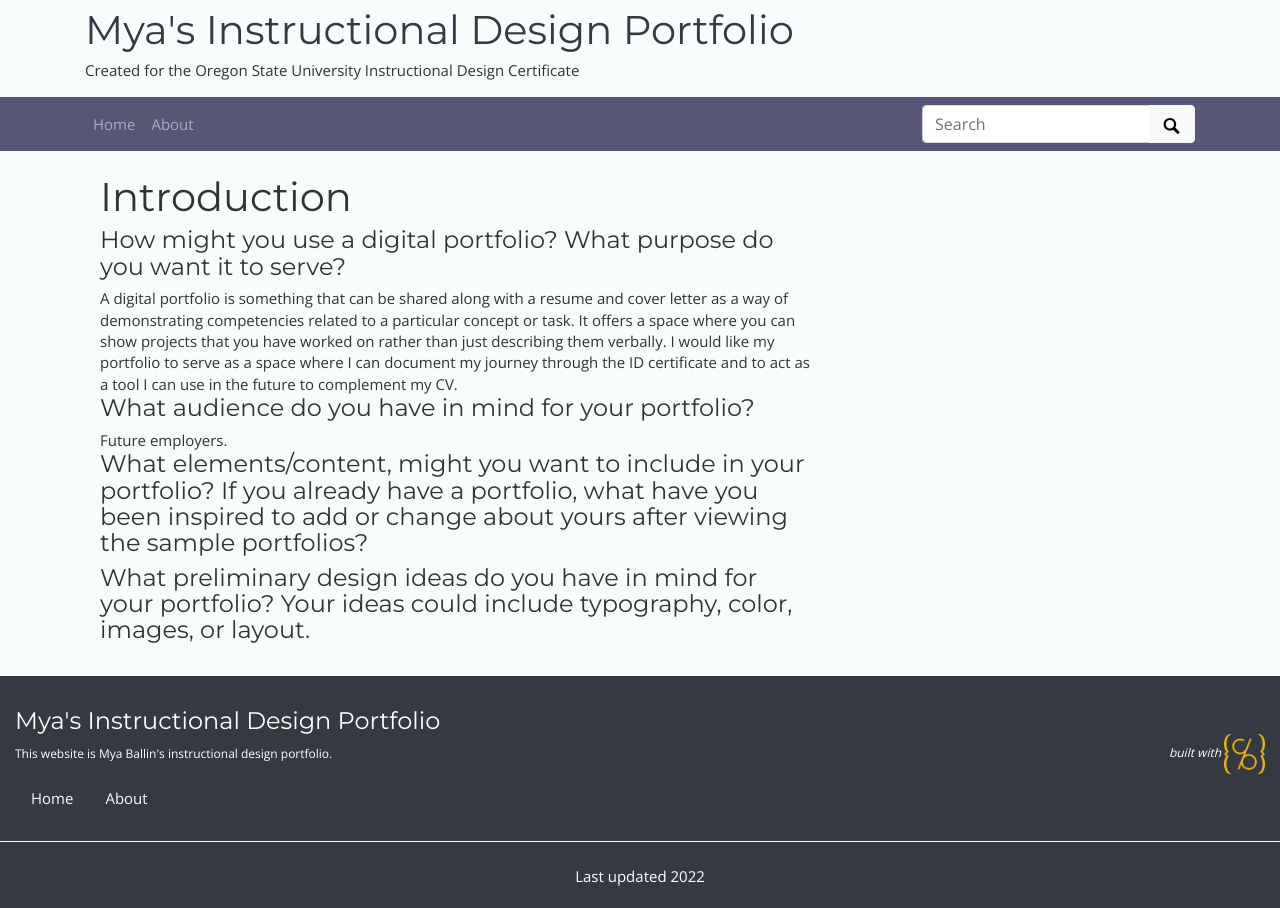
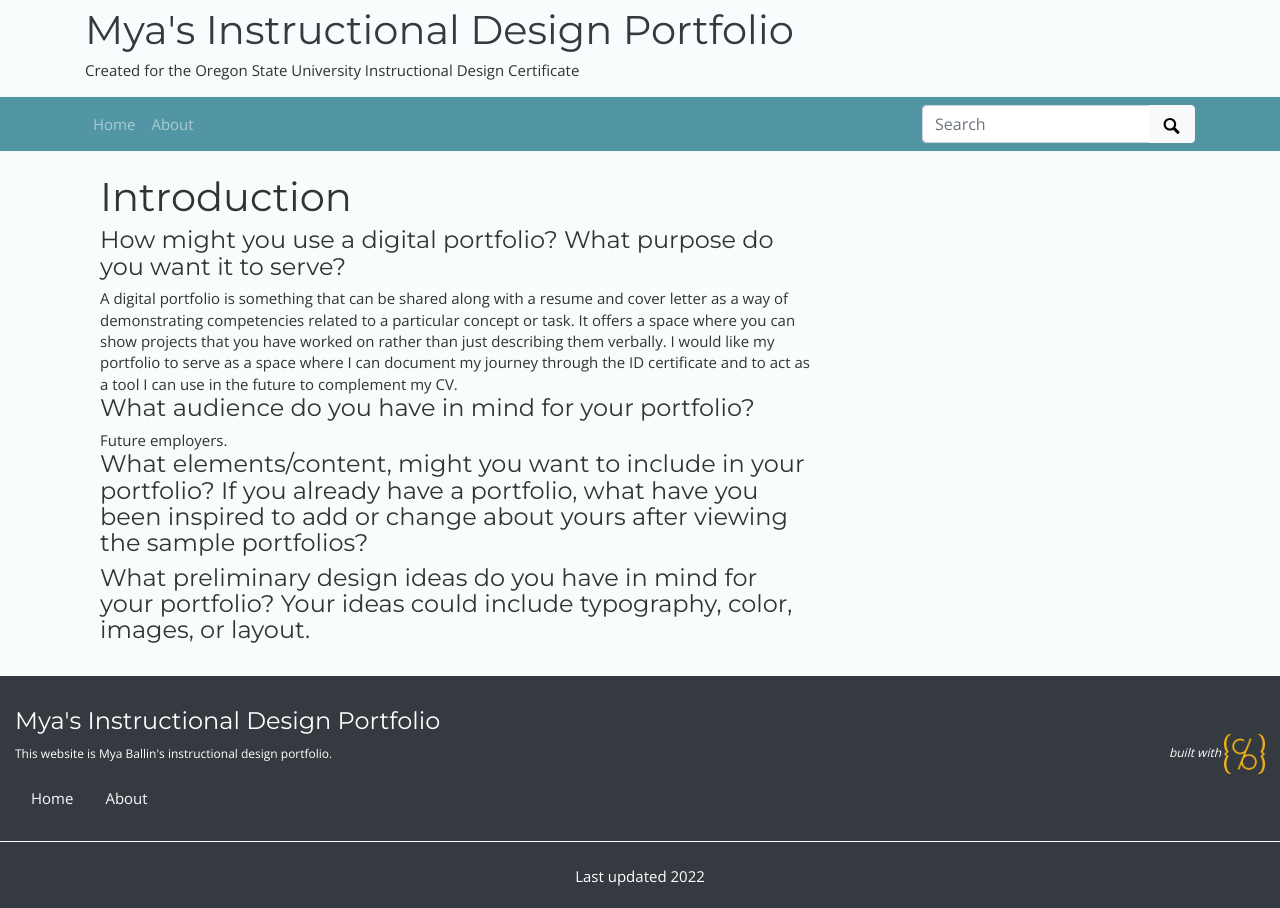
Before and after one commit to mxballin/instructional-design, a Jekyll site: the page built from index.md, in a window 1280 px wide. Built offline with Jekyll 4.4.1, drawn with Linux system fonts in a browser that asks for light colours; some web fonts are replaced.

Commit message:
Update default.html

```diff
--- a/_layouts/default.html
+++ b/_layouts/default.html
@@ -6,7 +6,7 @@
   <body class="d-flex flex-column h-100">
     <div id="skip-to-content"><a href="#maincontent">Skip to main content</a></div>
     {% include collection-banner.html %}
- <nav class="navbar navbar-expand-lg navbar-dark" style="background-color: #565676;">
+ <nav class="navbar navbar-expand-lg navbar-dark" style="background-color: #5296A5;">
     <div class="container">
         <button class="navbar-toggler" type="button" data-toggle="collapse" data-target="#page-nav" aria-controls="page-nav" aria-expanded="false" aria-label="Toggle navigation">
             <span class="navbar-toggler-icon"></span>
```
